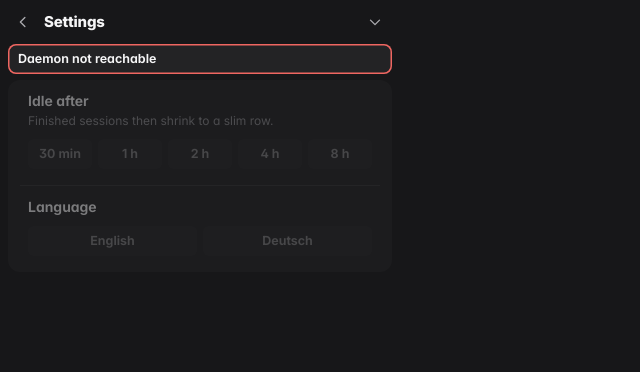
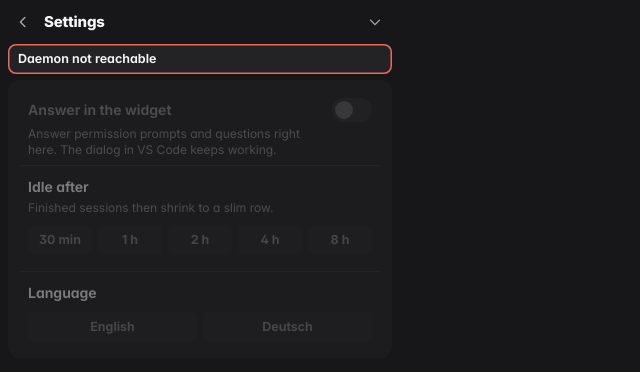
Before and after one commit to aploe/agent-tower, a website with bundled scripts: page public/index.html in a window 1280 px wide. Both pictures are taken after a click on the button 343 px from the left and 22 px from the top of the page. Shown: the whole page, without its empty margins (0-640 px from the left). Built offline with nearby package versions, Linux system fonts and the light colour scheme; no server answers; files whose address does not match are found by name.

Commit message:
feat: settings switch for answering in the widget
The settings view gets a switch for the daemon's answerInWidget setting, with a line that says what it does. It is shown in a plain browser too, because it is the daemon's setting and not the Windows shell's, and it behaves like the other daemon settings: the change shows at once and goes back with a note when the daemon refuses or does not answer in time.

Co-Authored-By: Claude Fable 5.2 <noreply@anthropic.com>

```diff
--- a/public/modules/render.mjs
+++ b/public/modules/render.mjs
@@ -383,17 +383,20 @@ export function renderDetail(root, session, stepsAnswer, nowMs, handlers, snapsh
 
 // ---------- settings ----------
 
-/** A switch row; the whole row is the button. value null: not known yet, disabled, no state shown. */
-function switchRow(label, key, value, reason, handlers, slide) {
+/** A switch row; the whole row is the button, `toggle(want)` gets the new value. value null: not
+ *  known yet, disabled, no state shown. An optional hint line stands below the row. */
+function switchRow(label, key, value, reason, toggle, slide, hint = null) {
   const known = typeof value === 'boolean';
   const row = h('button', {
     class: 'switch-row' + (value === true ? ' is-on' : '') + (slide?.key === key ? (slide.to ? ' slide-on' : ' slide-off') : ''),
-    on: { click: () => known && handlers.setOption(key, !value) },
+    on: { click: () => known && toggle(!value) },
   }, h('span', { class: 'row-label' }, label), h('span', { class: 'switch' }, h('span', { class: 'knob' })));
   row.setAttribute('role', 'switch');
   if (known) row.setAttribute('aria-checked', String(value));
   else row.disabled = true;
-  return h('div', { class: 'setting' }, row, reason ? h('div', { class: 'reason' }, reason) : null);
+  return h('div', { class: 'setting' }, row,
+    hint ? h('div', { class: 'hint switch-hint' }, hint) : null,
+    reason ? h('div', { class: 'reason' }, reason) : null);
 }
 
 /** A label, an optional hint and one chip per choice. value null: not known yet, all chips disabled. */
@@ -416,9 +419,10 @@ function choiceRow(cls, label, hint, { value, choices }, labelOf, pick, reason)
 }
 
 /**
- * The third view. model = { shell: null | { autostart, topmost }, idle: { value, choices },
- * language: { value, choices }, reasons, slide } (values null while unknown; slide: { key, to }
- * animates that switch once). shell: null hides the switches (a plain browser).
+ * The third view. model = { shell: null | { autostart, topmost }, answerInWidget,
+ * idle: { value, choices }, language: { value, choices }, reasons, slide } (values null while
+ * unknown; slide: { key, to } animates that switch once). shell: null hides the two switches
+ * of the Windows shell (a plain browser); the daemon's settings show everywhere.
  */
 export function renderSettings(root, model, handlers, ui) {
   root.append(h('header', { class: 'detail-header' },
@@ -432,9 +436,14 @@ export function renderSettings(root, model, handlers, ui) {
 
   const { shell, reasons } = model;
   root.append(h('section', { class: 'settings-card' + stale(ui) },
-    shell ? switchRow(S.autostart, 'autostart', shell.autostart, reasons.get('autostart'), handlers, model.slide) : null,
-    shell ? switchRow(S.topmost, 'topmost', shell.topmost, reasons.get('topmost'), handlers, model.slide) : null,
+    shell ? switchRow(S.autostart, 'autostart', shell.autostart, reasons.get('autostart'),
+      (want) => handlers.setOption('autostart', want), model.slide) : null,
+    shell ? switchRow(S.topmost, 'topmost', shell.topmost, reasons.get('topmost'),
+      (want) => handlers.setOption('topmost', want), model.slide) : null,
     shell ? h('div', { class: 'divider' }) : null,
+    switchRow(S.answerInWidget, 'answerInWidget', model.answerInWidget, reasons.get('answerInWidget'),
+      handlers.setAnswerInWidget, model.slide, S.answerInWidgetHint),
+    h('div', { class: 'divider' }),
     choiceRow('idle', S.idleAfter, S.idleAfterHint, model.idle, duration, handlers.setIdle, reasons.get('idle')),
     h('div', { class: 'divider' }),
     choiceRow('language', S.language, null, model.language, (code) => LANGUAGE_NAMES[code] ?? code,
--- a/public/tower.css
+++ b/public/tower.css
@@ -644,11 +644,14 @@ button {
 
 .choice-setting { padding: 4px 12px 8px; }
 .choice-setting .reason { padding: 6px 0 0; }
-.choice-setting .hint {
+.choice-setting .hint,
+.switch-hint {
   margin-top: 3px;
   font-size: 12px;
   color: var(--text-faint);
 }
+/* under a switch row: in line with its label, clear of the switch on the right */
+.switch-hint { margin: -6px 64px 8px 12px; }
 .choices { display: flex; gap: 6px; margin-top: 10px; }
 .choice {
   flex: 1 1 0;
--- a/public/tower.js
+++ b/public/tower.js
@@ -38,7 +38,7 @@ const ui = {
 };
 const CHIPS = [30, 60, 120, 240, 480]; // minutes; a value from a config file joins them
 // What the settings view shows. null: not known (the control is disabled, no state).
-const settings = { autostart: null, topmost: null, idle: null, language: null };
+const settings = { autostart: null, topmost: null, idle: null, language: null, answerInWidget: null };
 const pendingOption = new Map(); // key → { want, prev, timer } while the shell has not answered
 let slide = null; // { key, to }: the switch to animate in the next render only (a render rebuilds the DOM, so a CSS transition cannot run)
 let snapshot = { counts: { total: 0, prompt: 0, dismissed: 0 }, sessions: [] };
@@ -84,6 +84,7 @@ function render() {
     const choices = idleValue == null || CHIPS.includes(idleValue) ? CHIPS : [...CHIPS, idleValue].sort((a, b) => a - b);
     const model = {
       shell: bridge.inShell || fixture ? { autostart: settings.autostart, topmost: settings.topmost } : null,
+      answerInWidget: settings.answerInWidget,
       idle: { value: idleValue, choices },
       language: { value: settings.language, choices: LANGUAGES },
       reasons: ui.reasons,
@@ -257,8 +258,12 @@ bridge.onOptions((answer) => {
 });
 
 // The daemon's settings in the view: field in `settings` → key and value type in the daemon.
-const DAEMON = { idle: { key: 'idleAfterMinutes', type: 'number' }, language: { key: 'language', type: 'string' } };
-const asks = { idle: 0, language: 0 }; // per field: only the answer to the newest request counts
+const DAEMON = {
+  idle: { key: 'idleAfterMinutes', type: 'number' },
+  language: { key: 'language', type: 'string' },
+  answerInWidget: { key: 'answerInWidget', type: 'boolean' },
+};
+const asks = { idle: 0, language: 0, answerInWidget: 0 }; // per field: only the answer to the newest request counts
 
 /** Shows the page in `code` and tells the shell; an unknown code changes nothing. */
 function useLanguage(code) {
@@ -306,7 +311,7 @@ async function changeSetting(field, value) {
 /** At start and on opening: ask the shell and the daemon. An old shell or daemon never answers; the controls stay disabled. */
 async function loadSettings() {
   bridge.options();
-  const ask = { idle: ++asks.idle, language: ++asks.language };
+  const ask = Object.fromEntries(Object.keys(DAEMON).map((field) => [field, ++asks[field]]));
   try {
     const values = (await getSettings())?.values ?? {};
     for (const [field, { key, type }] of Object.entries(DAEMON)) {
@@ -333,6 +338,12 @@ const handlers = {
   setOption: changeOption,
   setIdle: (minutes) => changeSetting('idle', minutes),
   setLanguage: (code) => changeSetting('language', code),
+  /** Whether held permission requests can be answered here; a daemon setting like the two above. */
+  setAnswerInWidget(want) {
+    if (fixture) return;
+    slide = { key: 'answerInWidget', to: want };
+    changeSetting('answerInWidget', want);
+  },
   select(id) {
     ui.selectedId = id;
     scheduleRender();
@@ -393,7 +404,9 @@ async function startFixture() {
   }
   if (ui.settingsOpen) {
     // fixed values for screenshots
-    Object.assign(settings, { autostart: true, topmost: true, idle: 240, language: LANGUAGES.includes(langParam) ? langParam : 'en' });
+    Object.assign(settings, {
+      autostart: true, topmost: true, idle: 240, answerInWidget: true, language: LANGUAGES.includes(langParam) ? langParam : 'en',
+    });
   }
   scheduleRender();
 }
```
